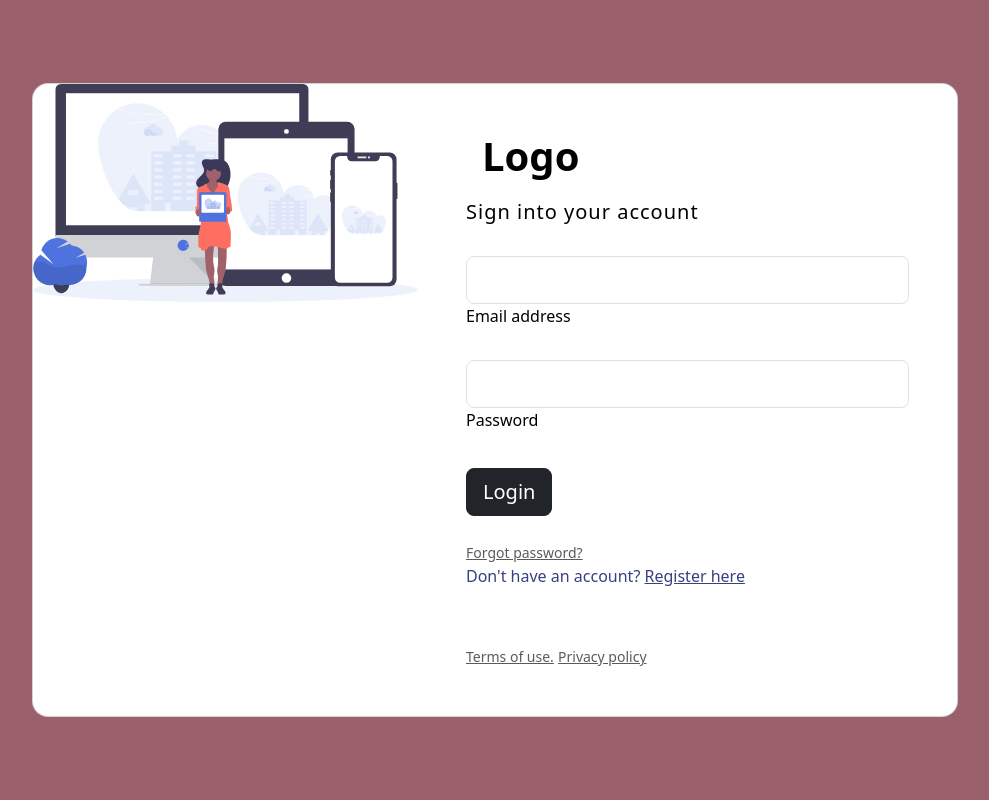
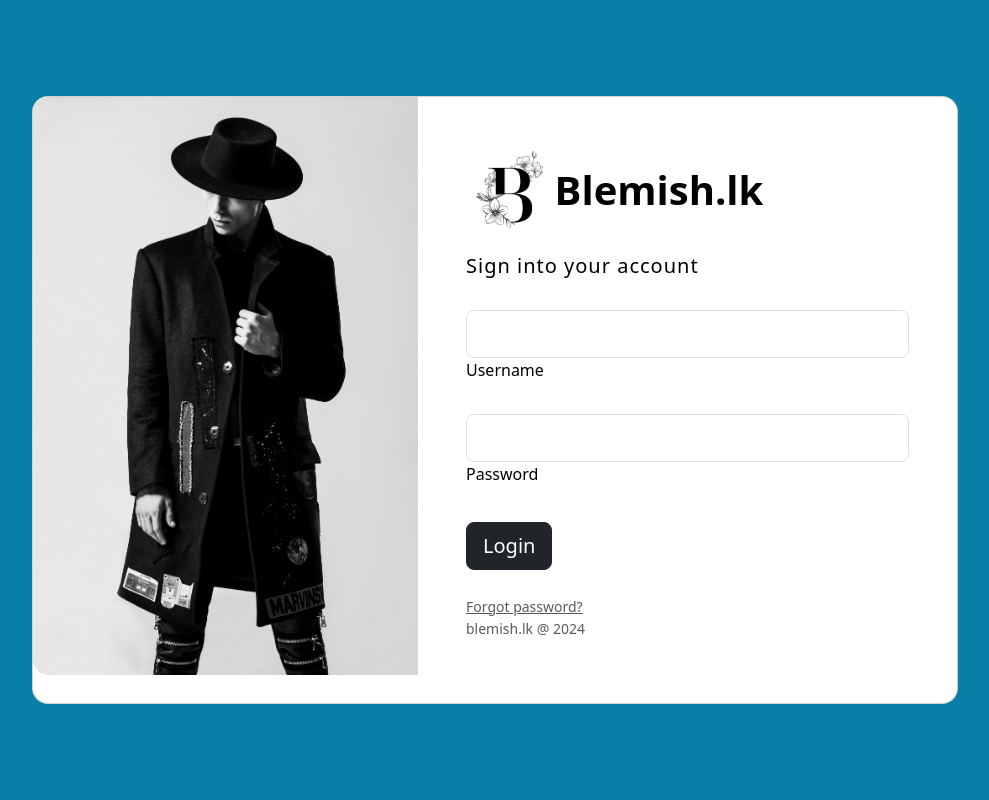
Before and after one commit to psw101/blemish-lk-system, a PHP site: page /login.php in a window 1280 px wide. Shown: the whole page, without its empty margins (145-1134 px from the left). Run offline with PHP 8.4, Linux system fonts and the light colour scheme.

Commit message:
update: Update login page title, logo, and background color

```diff
--- a/login.php
+++ b/login.php
@@ -4,19 +4,26 @@
 <head>
   <meta charset="UTF-8">
   <meta name="viewport" content="width=device-width, initial-scale=1.0">
-  <title>Document</title>
+  <title>Blemish.lk - Login Page</title>
+  <link rel="icon" href="./img/site-logo.png" type="image/png">
   <link href="https://cdn.jsdelivr.net/npm/bootstrap@5.3.3/dist/css/bootstrap.min.css" rel="stylesheet" integrity="sha384-QWTKZyjpPEjISv5WaRU9OFeRpok6YctnYmDr5pNlyT2bRjXh0JMhjY6hW+ALEwIH" crossorigin="anonymous">
+
+  <style>
+    body {
+      background-color: #077fa9;
+    }
+  </style>
 </head>
 
 <body>
-<section class="vh-100" style="background-color: #9A616D;">
+  <section class="vh-100">
     <div class="container py-5 h-100">
       <div class="row d-flex justify-content-center align-items-center h-100">
         <div class="col col-xl-10">
           <div class="card" style="border-radius: 1rem;">
             <div class="row g-0">
               <div class="col-md-6 col-lg-5 d-none d-md-block">
-              <img src="./img/undraw_posting_photo.svg"
+                <img src="./img/login-page-fashion.jpg"
                   alt="login form" class="img-fluid" style="border-radius: 1rem 0 0 1rem;" />
               </div>
               <div class="col-md-6 col-lg-7 d-flex align-items-center">
@@ -25,15 +32,15 @@
                   <form>
 
                     <div class="d-flex align-items-center mb-3 pb-1">
-                    <i class="fas fa-cubes fa-2x me-3" style="color: #ff6219;"></i>
-                    <span class="h1 fw-bold mb-0">Logo</span>
+                      <img src="./img/site-logo.png" alt="logo" width="20%" style="border-radius: 50%; display: block;">
+                      <span class="h1 fw-bold mb-0">Blemish.lk</span>
                     </div>
 
                     <h5 class="fw-normal mb-3 pb-3" style="letter-spacing: 1px;">Sign into your account</h5>
 
                     <div data-mdb-input-init class="form-outline mb-4">
-                    <input type="email" id="form2Example17" class="form-control form-control-lg" />
-                    <label class="form-label" for="form2Example17">Email address</label>
+                      <input type="username" id="username" class="form-control form-control-lg" />
+                      <label class="form-label" for="username">Username</label>
                     </div>
 
                     <div data-mdb-input-init class="form-outline mb-4">
@@ -46,10 +53,7 @@
                     </div>
 
                     <a class="small text-muted" href="#!">Forgot password?</a>
-                  <p class="mb-5 pb-lg-2" style="color: #393f81;">Don't have an account? <a href="#!"
-                      style="color: #393f81;">Register here</a></p>
-                  <a href="#!" class="small text-muted">Terms of use.</a>
-                  <a href="#!" class="small text-muted">Privacy policy</a>
+                    <p class="small text-muted">blemish.lk @ 2024</p>
                   </form>
 
                 </div>
```
Also changed, not shown: img/login-page-fashion.jpg (added), img/logo.jpeg (added), img/site-logo.png (added). Lines whose indentation alone changed are shown as unchanged.
